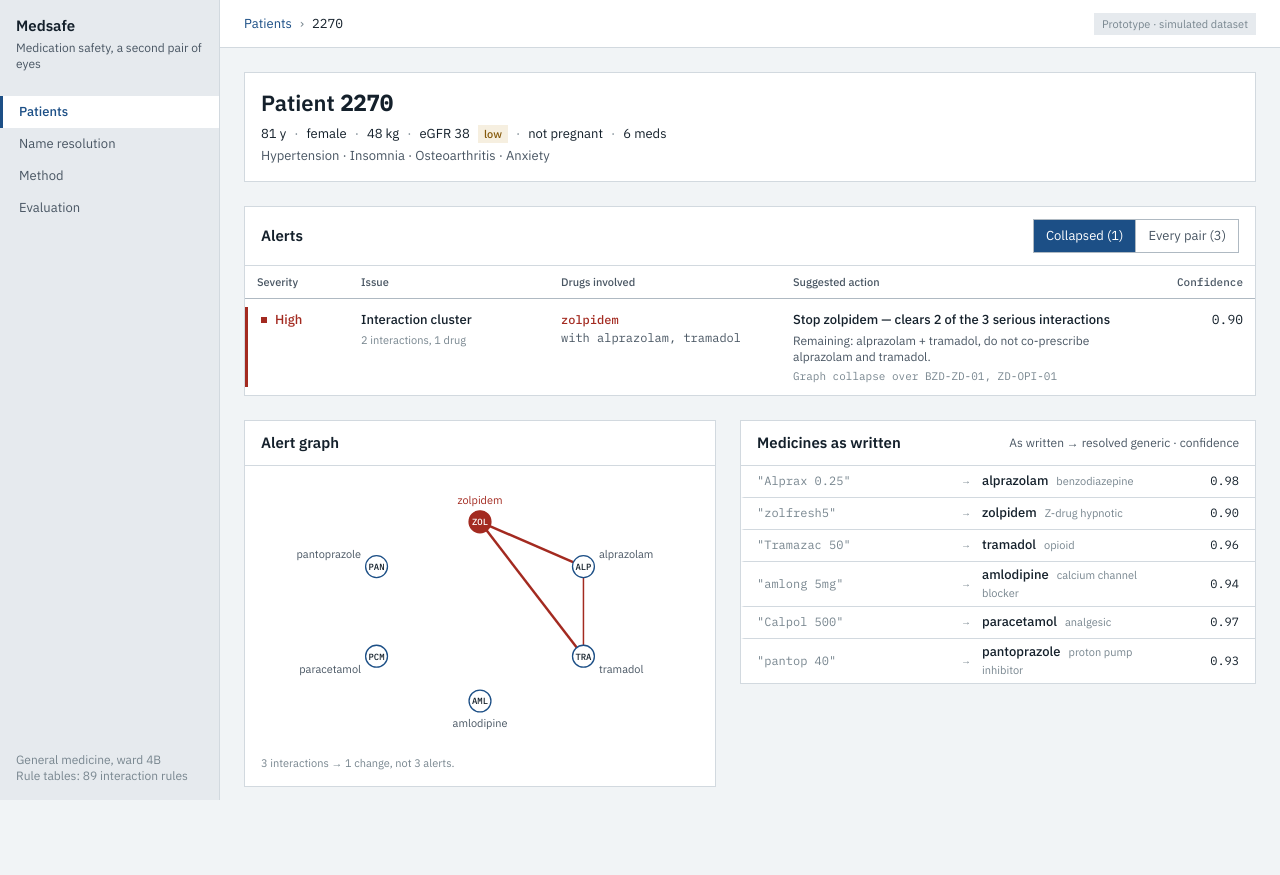
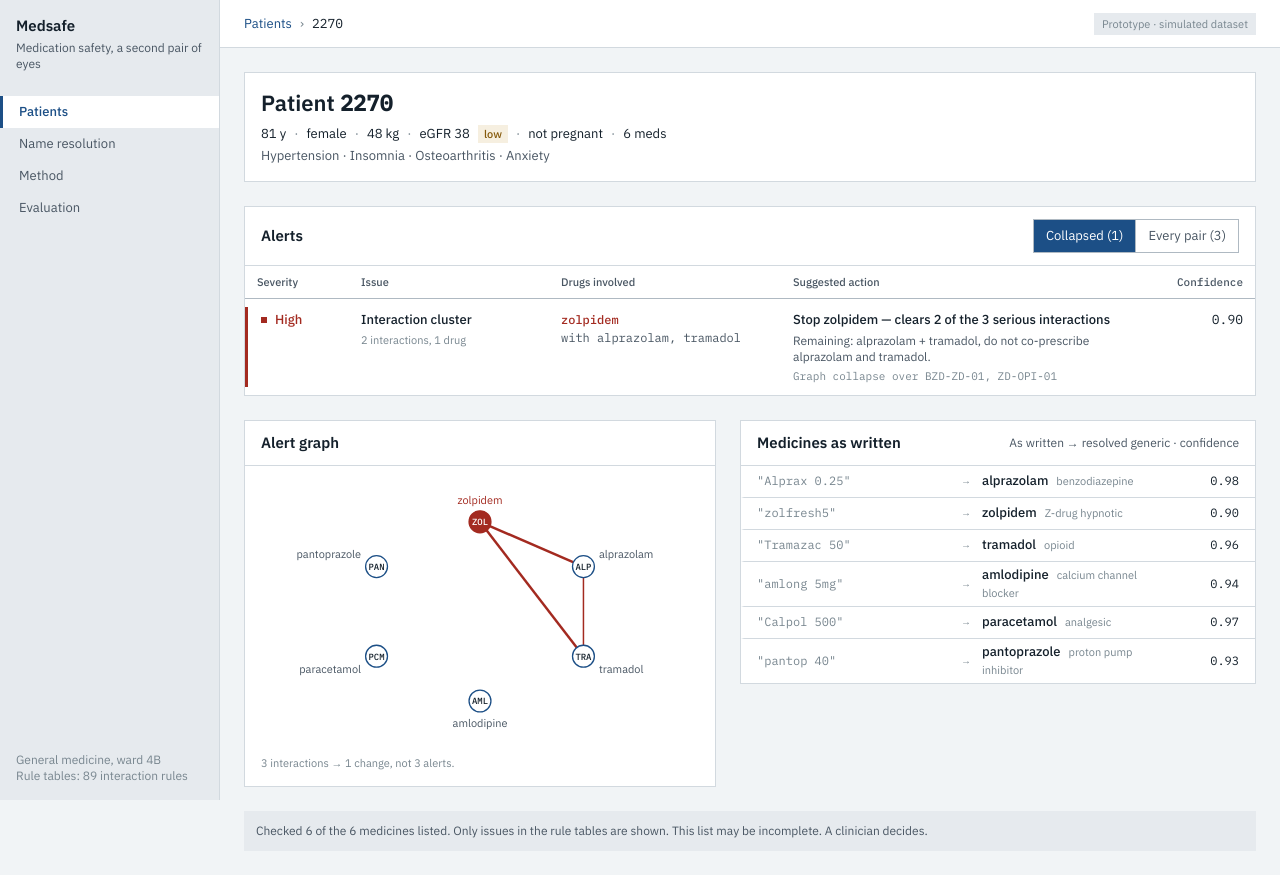
Before and after one commit to PavanSuryaChintada/h4-hosp-patient, a React (Vite) app: page /patient/2270 in a window 1280 px wide. Before the commit the page ends 811 px from the top, so only its background shows below. Built offline with nearby package versions, Linux system fonts and the light colour scheme.

Commit message:
feat(patient): permanent limitations footer; never describe a patient as safe

```diff
--- a/src/screens/PatientDetail.tsx
+++ b/src/screens/PatientDetail.tsx
@@ -63,6 +63,10 @@ export function PatientDetail() {
     : anchor
       ? `${x.serious} interactions → 1 change, not ${x.serious} alerts.`
       : `${x.serious} serious interaction${x.serious > 1 ? 's' : ''}. No single drug the rule table allows stopping clears more than one.`;
+
+  const limits = x.collapsed.length === 0 && x.unresolved === 0
+    ? `No issue was found in the ${p.meds.length} medicines listed. This list may be incomplete. A clinician decides.`
+    : `Checked ${x.checked} of the ${p.meds.length} medicines listed${x.unresolved ? `; ${x.unresolved} could not be resolved and was not checked` : ''}. Only issues in the rule tables are shown. This list may be incomplete. A clinician decides.`;
 
   return (
     <div className="content">
@@ -155,6 +159,8 @@ export function PatientDetail() {
           ))}
         </section>
       </div>
+
+      <footer className="limits" role="note">{limits}</footer>
     </div>
   );
 }
```
